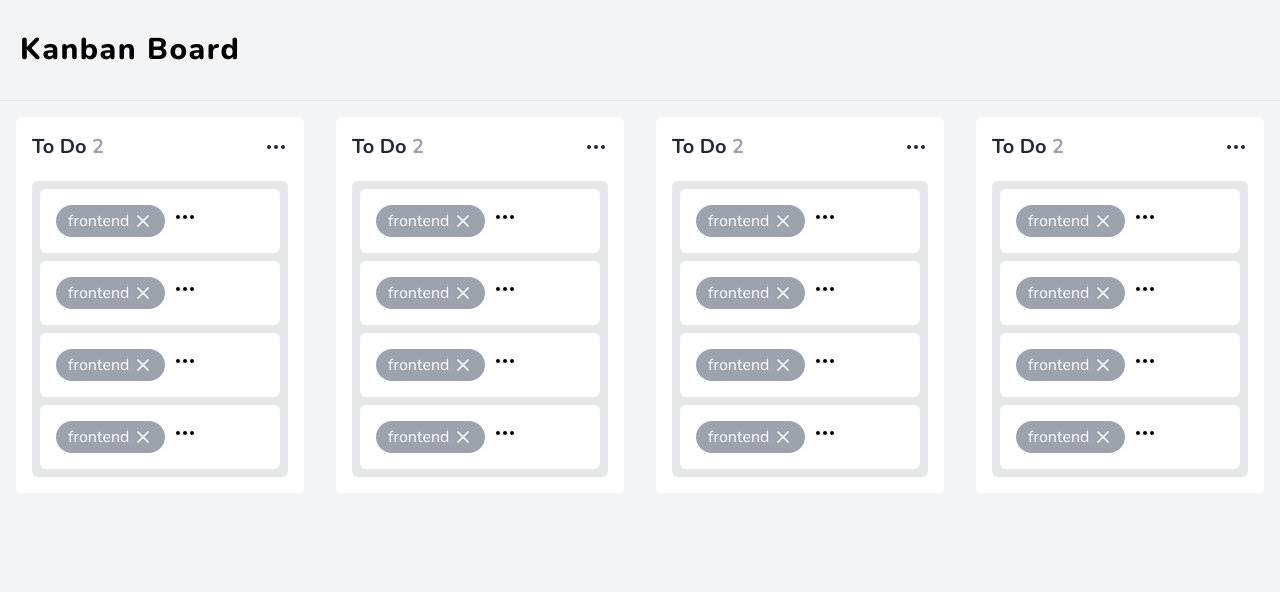
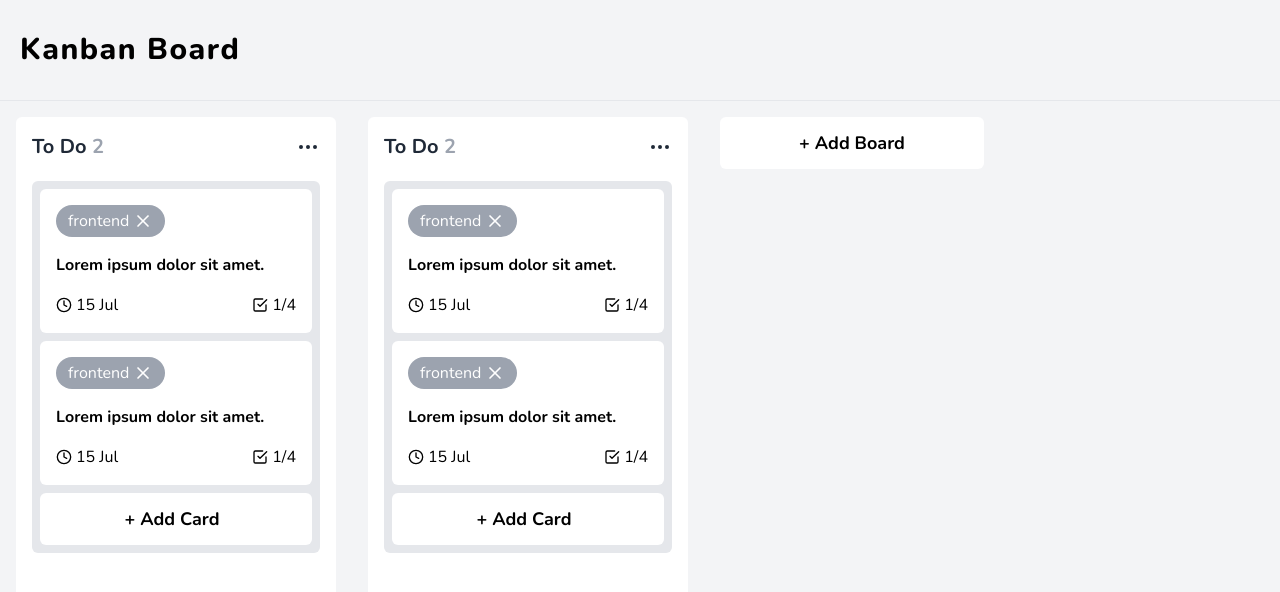
Before and after one commit to taiseen/kanban, a React (Create React App) app: page / in a window 1280 px wide. Shown: the top 592 px of the page. Built offline with nearby package versions, Linux system fonts and the light colour scheme.

Commit message:
basic UI ==> OK

```diff
--- a/src/App.js
+++ b/src/App.js
@@ -1,4 +1,4 @@
-import { Board } from './components'
+import { Board, Editable } from './components'
 
 
 const App = () => {
@@ -14,16 +14,17 @@ const App = () => {
 
 
       <section className='flex-auto w-full overflow-x-auto p-4'>
-        <div className=' min-w-fit flex gap-8 '>
+        <div className=' min-w-fit h-full flex gap-8 '>
 
           <Board />
           <Board />
-          <Board />
-          <Board />
-          <Board />
-          <Board />
-          <Board />
 
+          <div >
+            <Editable
+              text='+ Add Board'
+              placeHolder='Enter Board Title'
+            />
+          </div>
         </div>
       </section>
 
--- a/src/components/Board.jsx
+++ b/src/components/Board.jsx
@@ -1,28 +1,42 @@
 import { MoreHorizontal } from 'react-feather'
-import { Card } from '.';
+import { Card, Editable, DropDown } from '.';
+import { useState } from 'react';
 
 
 const Board = () => {
 
+    const [showDropDown, setShowDropDown] = useState(false);
+
     return (
-        <section className='w-72 max-h-full p-4 bg-white flex flex-col gap-5 rounded-md'>
+        <section className='w-80 p-4 bg-white flex flex-col gap-5 rounded-md '>
 
             {/* Board Head */}
             <div className='flex items-center text-gray-800'>
                 <p className='flex-1 text-xl font-bold'>To Do <span className='text-gray-400'>2</span></p>
-                <MoreHorizontal className='cursor-pointer' />
+
+                <div className='relative' onClick={() => setShowDropDown(pre => !pre)}>
+                    <MoreHorizontal className='cursor-pointer' />
+                    {
+                        showDropDown &&
+                        <DropDown text='Delete Board' onClick={() => setShowDropDown(false)} />
+                    }
+                </div>
+
             </div>
 
 
             {/* Board Body --- Card Holder */}
-            <div className='bg-gray-200 rounded-md p-2 flex flex-col gap-2 '>
+            <div className='customScroll bg-gray-200 rounded-md p-2 flex flex-col gap-2 overflow-y-auto'>
                 <Card />
                 <Card />
-                <Card />
-                <Card />
-            </div>
 
 
+
+                <Editable
+                    text='+ Add Card'
+                    placeHolder='Enter Card Title'
+                />
+            </div>
 
         </section>
     )
--- a/src/components/Card.jsx
+++ b/src/components/Card.jsx
@@ -1,22 +1,39 @@
-import React from 'react'
-import { MoreHorizontal } from 'react-feather';
-import Chip from './Chip';
+import { CheckSquare, Clock, MoreHorizontal } from 'react-feather';
+import { Chip, DropDown } from '.';
+import { useState } from 'react'
+
 
 const Card = () => {
 
+    const [showDropDown, setShowDropDown] = useState(false);
+
     return (
-        <section className='card bg-white rounded-md p-4 flex flex-col gap-4'>
+        <section className='card bg-white rounded-md p-4 flex flex-col gap-4 group'>
 
-            <div className='cardTop flex gap-2'>
+            <div className='flex gap-2 items-center'>
 
-                <div className="cardLabels">
-                    {/* <Chip text='frontend' color='green' bgColor=''/> */}
-                    < Chip text='frontend' color='green' bgColor='' close/>
+                <div className="flex gap-2 flex-wrap flex-1">
+                    {/* <Chip text='frontend' color='green' bgColor='' /> */}
+                    <Chip text='frontend' color='green' bgColor='' close />
                 </div>
 
-                <MoreHorizontal />
+                <div className='relative' onClick={() => setShowDropDown(pre => !pre)}>
+                    <MoreHorizontal className='opacity-0 duration-200 group-hover:opacity-100 cursor-pointer' />
+                    {
+                        showDropDown &&
+                        <DropDown text='Delete Card' onClick={() => setShowDropDown(false)} />
+                    }
+                </div>
             </div>
 
+            <div className='font-bold'>
+                Lorem ipsum dolor sit amet.
+            </div>
+
+            <div className='flex items-center justify-between'>
+                <p className='flex items-center gap-1'><Clock className='w-4 inline' /> 15 Jul</p>
+                <p className='flex items-center gap-1'><CheckSquare className='w-4 inline' /> 1/4</p>
+            </div>
 
         </section>
     )
--- a/src/components/Chip.jsx
+++ b/src/components/Chip.jsx
@@ -9,7 +9,7 @@ const Chip = ({ text, close, bgColor, onClose }) => {
         close &&
         <X
           className='w-5 h-5 cursor-pointer hover:text-red-500 duration-200'
-          onClick={onClose ? onClose() : ''}
+          onClick={() => onClose ? onClose() : ''}
         />
       }
 
--- /dev/null
+++ b/src/components/DropDown.jsx
@@ -0,0 +1,36 @@
+import React, { useRef } from 'react'
+
+const DropDown = ({ text, onClose }) => {
+
+
+    const dropDownRef = useRef();
+
+    // for closing drop down, have no button, so for auto close, need this mechanism
+    // when we click outside or drop down little window, then drop down will be close.
+    // so that outer click listen by this handleClick function
+    // const handleClick = (e) => {
+    //     if (!dropDownRef?.current?.contains(e.target)) {
+    //         console.log('click outside');
+    //         if (onClose) onClose()
+    //     }
+    // }
+
+    // useEffect(() => {
+
+    //     document.addEventListener('click', handleClick);
+
+    //     return () => document.removeEventListener('click', handleClick);
+    // }, []);
+
+    return (
+        <div
+            ref={dropDownRef}
+            className='absolute top-full right-0 p-2 rounded-md shadow-xl bg-gray-200 font-bold w-32 text-center cursor-pointer hover:bg-red-200 duration-200'>
+
+            {text}
+
+        </div>
+    )
+}
+
+export default DropDown
--- /dev/null
+++ b/src/components/Editable.jsx
@@ -0,0 +1,55 @@
+import { useState } from 'react'
+import { X } from 'react-feather'
+
+const Editable = ({ text, placeHolder, btnText, onSubmit, editCSS, dynamicCSS }) => {
+
+    const [showEdit, setShowEdit] = useState(false)
+
+    return (
+        <div className='bg-white p-3 rounded-md text-center font-bold text-lg duration-200 '>
+
+            {
+                showEdit
+                    ? (
+                        <form onSubmit={e => {
+                            e.preventDefault();
+                            if (onSubmit) onSubmit();
+                        }}
+                            className={`${editCSS || ''} py-1`}
+                        >
+
+                            <input
+                                autoFocus
+                                type="text"
+                                // defaultValue={text}
+                                placeholder={placeHolder || 'Enter Item'}
+                                className='outline-none px-2 py-1 w-full rounded-md border border-blue-400'
+                            />
+
+                            <div className='flex gap-2 items-center pt-3 cursor-pointer'>
+                                <button
+                                    type='submit'
+                                    className='px-4 py-1 bg-blue-400 rounded-md hover:text-white duration-200'
+                                >
+                                    {btnText || 'Add'}
+                                </button>
+
+                                <X onClick={() => setShowEdit(false)} className='hover:text-red-600 duration-200' />
+                            </div>
+                        </form>
+                    )
+                    : (
+                        <p
+                            onClick={() => setShowEdit(true)}
+                            className={`cursor-pointer w-60 ${dynamicCSS || ''}`}
+                        >
+                            {text || ''}
+                        </p>
+                    )
+
+            }
+        </div >
+    )
+}
+
+export default Editable
--- a/src/components/index.js
+++ b/src/components/index.js
@@ -1,3 +1,5 @@
+export { default as Editable } from './Editable';
+export { default as DropDown } from './DropDown';
 export { default as Board } from './Board';
 export { default as Card } from './Card';
 export { default as Chip } from './Chip';
--- a/src/style/index.css
+++ b/src/style/index.css
@@ -7,3 +7,22 @@
 body {
     font-family: 'Nunito', sans-serif;
 }
+
+.customScroll::-webkit-scrollbar {
+    width: 8px;
+}
+
+.customScroll::-webkit-scrollbar-thumb {
+    border-radius   : 5px;
+    background-color: #999;
+}
+
+.customScroll::-webkit-scrollbar-thumb:hover {
+    background-color: #555;
+}
+
+.customScroll::-webkit-scrollbar-track {
+    border-radius   : 5px;
+    border          : 1px solid #bbb;
+    background-color: #f8f8f8;
+}
```
Also changed, not shown: src/constants/data.js (deleted), 1 other file (tests, documents, lock files or other folders).
